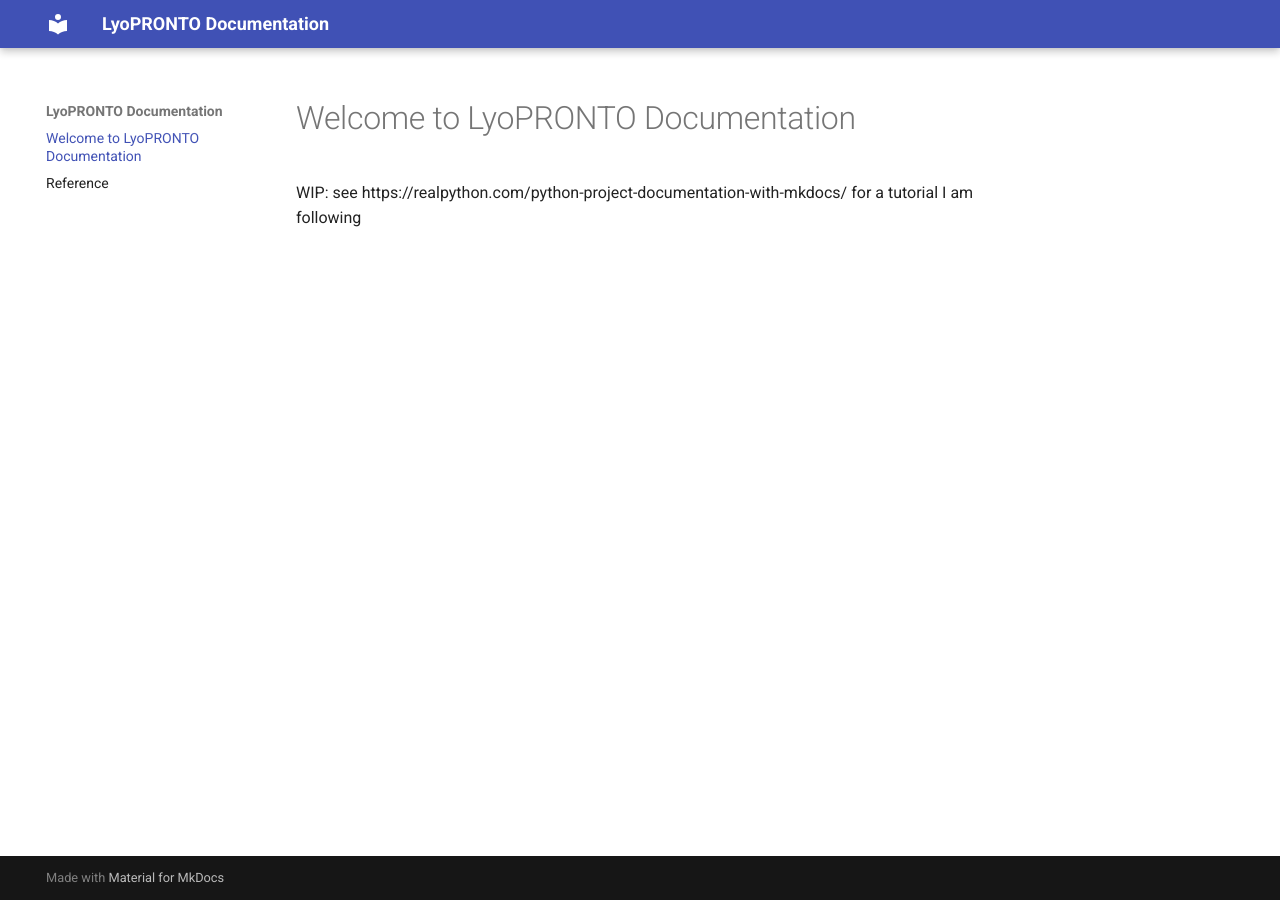
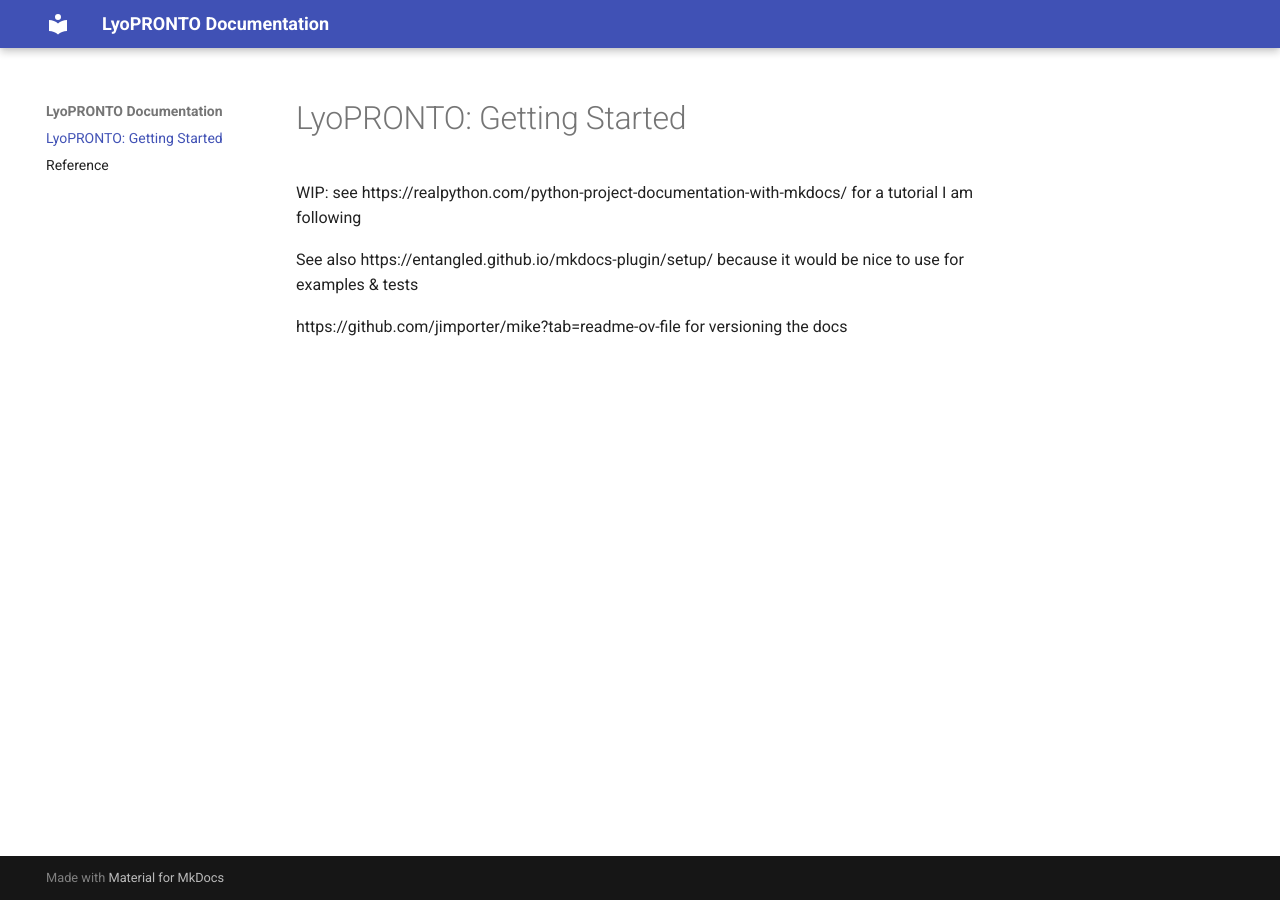
Before and after one commit to LyoHUB/LyoPRONTO, an MkDocs documentation site: the page built from docs/index.md, in a window 1280 px wide. Built offline with MkDocs 1.6.1 and Material for MkDocs 9.7.7, drawn with Linux system fonts in a browser that asks for light colours.

Commit message:
Try a docs deploy system with mike

```diff
--- a/docs/index.md
+++ b/docs/index.md
@@ -1,3 +1,7 @@
-# Welcome to LyoPRONTO Documentation
+# LyoPRONTO: Getting Started
 
 WIP: see https://realpython.com/python-project-documentation-with-mkdocs/ for a tutorial I am following
+
+See also https://entangled.github.io/mkdocs-plugin/setup/ because it would be nice to use for examples & tests
+
+https://github.com/jimporter/mike?tab=readme-ov-file for versioning the docs
```
Also changed, not shown: 1 other file.
